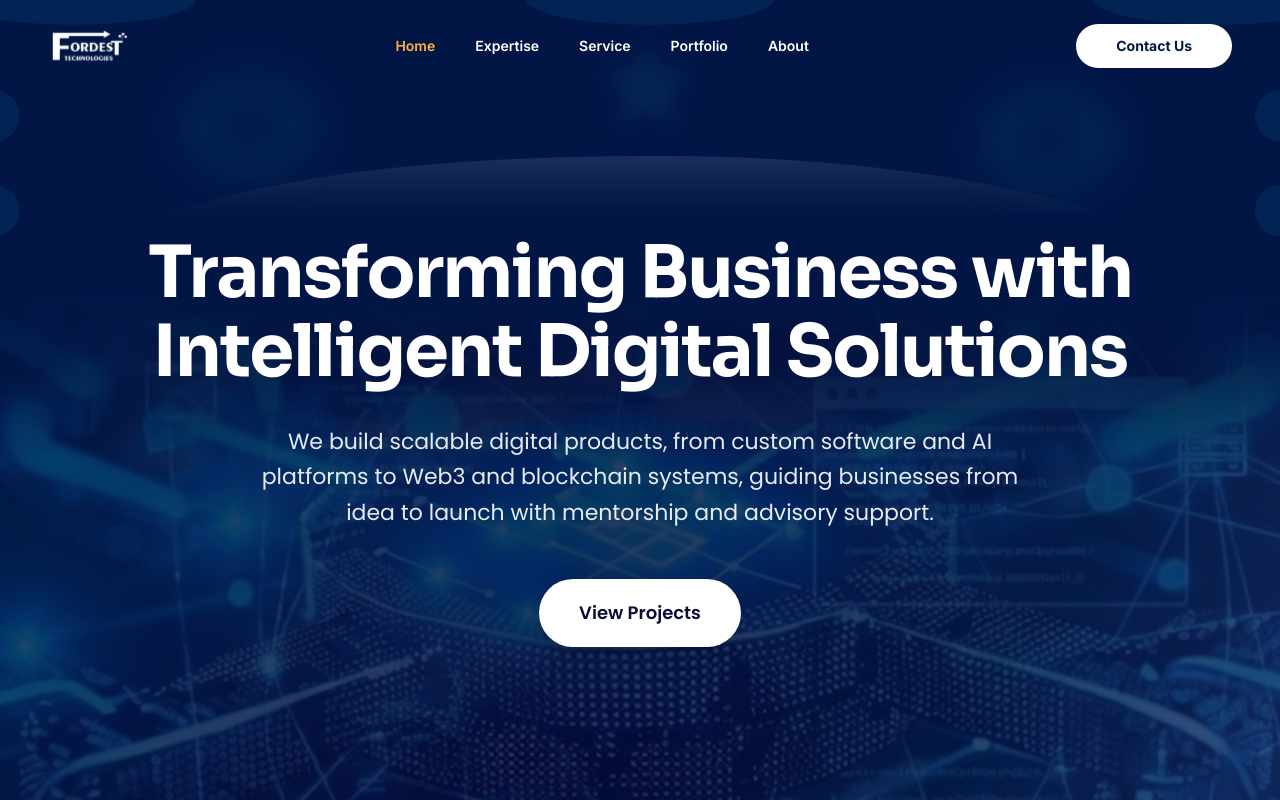
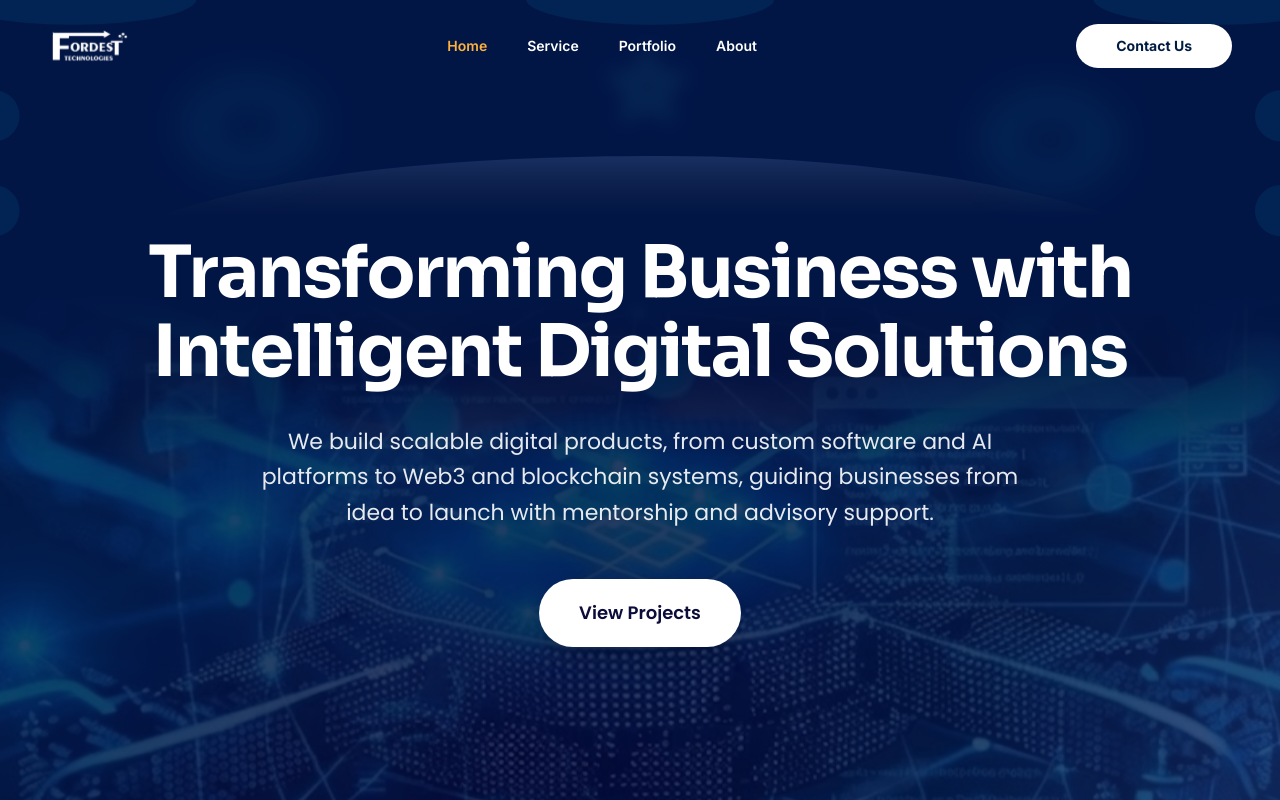
Before and after one commit to fordest-technology/fordest-website, a Next.js app: page / in a window 1280 px wide. Shown: the top 800 px of the page. Built offline with nearby package versions, Linux system fonts and the light colour scheme.

Commit message:
remove expertise from navbar

```diff
--- a/src/components/Navbar.tsx
+++ b/src/components/Navbar.tsx
@@ -32,7 +32,6 @@ export default function Navbar() {
 
     const navLinks = [
         { name: "Home", href: "/" },
-        { name: "Expertise", href: "/expertise" },
         { name: "Service", href: "/#service" },
         { name: "Portfolio", href: "/portfolio" },
         { name: "About", href: "/#about" },
```
